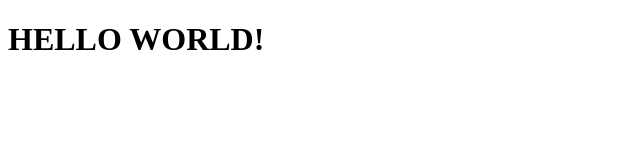
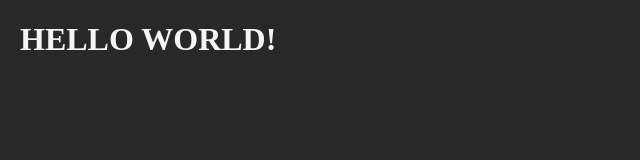
Before and after one commit to Joker79610/SocietyWeb, a plain HTML site: page index.html in a window 1280 px wide. Shown: the whole page, without its empty margins (0-640 px from the left). Drawn offline with Linux system fonts and the light colour scheme.

Commit message:
updated css from the ass default looking website

```diff
--- a/index.html
+++ b/index.html
@@ -1,8 +1,10 @@
 <!DOCTYPE html>
-<html>
+<html lang="en">
     <head>
+        <meta charset="UTF-8" />
+        <meta name="viewport" content="width=device-width, initial-scale=1" />
         <title>Computer Society</title>
-        <link rel=¨stylesheet¨ type=¨text/css¨ href=¨/src/style.css¨>
+        <link rel="stylesheet" type="text/css" href="/src/style.css">
         <link rel="icon" type="image/x-icon" href="/src/images/favicon.png">
     </head>
     <body>
--- a/src/style.css
+++ b/src/style.css
@@ -0,0 +1,9 @@
+body
+{
+    background-color: rgb(40, 40, 40);
+    margin: 20px;
+}
+*
+{
+    color: whitesmoke;
+}
```
